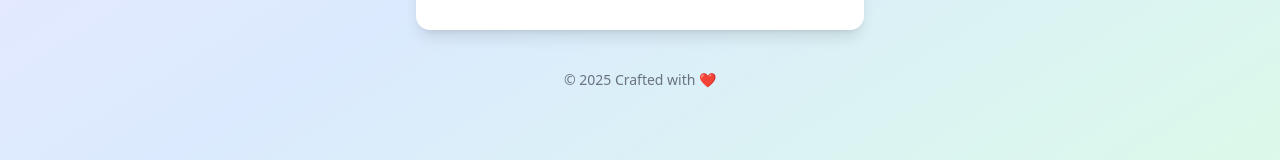
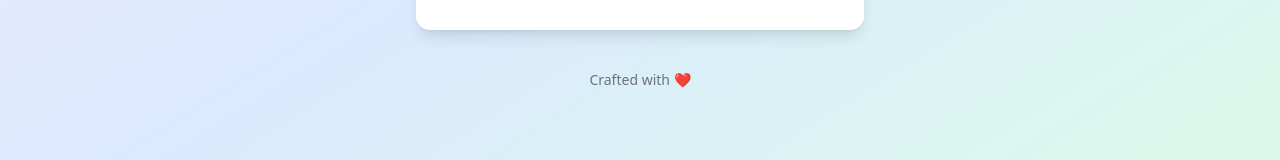
Before and after one commit to piyush15975/link-shrink, a Next.js app: page / in a window 1280 px wide. Shown: the part 597-757 px from the top of the page. Built offline with nearby package versions, Linux system fonts and the light colour scheme.

Commit message:
Removed date from footer

```diff
--- a/app/page.tsx
+++ b/app/page.tsx
@@ -132,7 +132,7 @@ export default function Home() {
       </div>
 
       <footer className="mt-8 text-gray-500 text-sm text-center">
-        &copy; {new Date().getFullYear()} Crafted with ❤️
+        Crafted with ❤️
       </footer>
     </main>
   );
```
